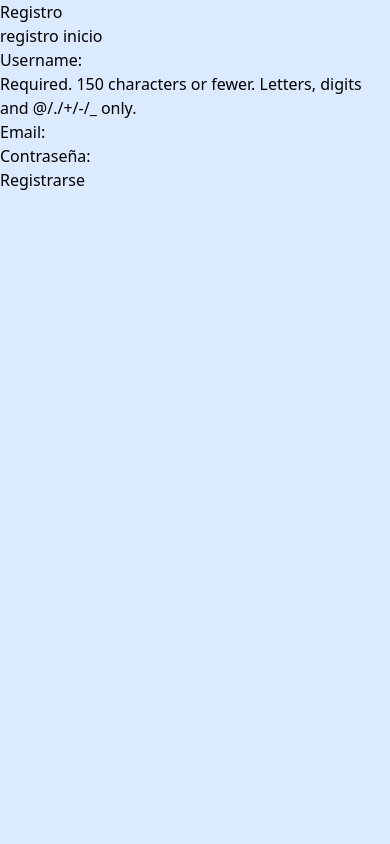
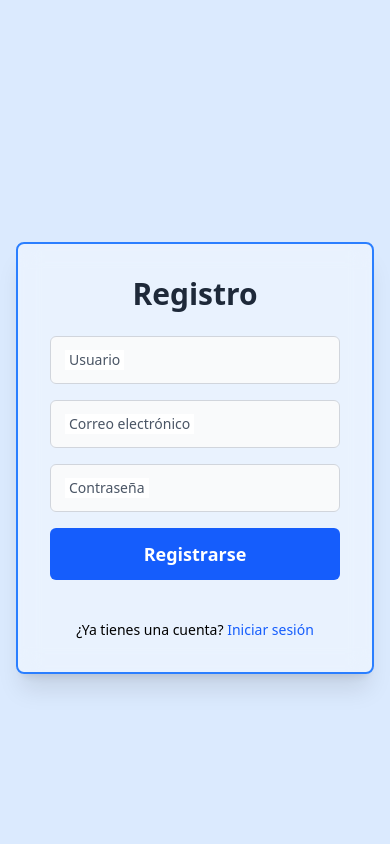
Before and after one commit to jonathan1173/really-nicaragua-2025, a Django app: page /users/register in a window 390 px wide. Shown: the part 72-916 px from the top of the page. Before the commit the page ends 262 px from the top, so only its background shows below. Run offline with Django 5.2, Linux system fonts and the light colour scheme.

```diff
--- a/page/templates/page/maps.html
+++ b/page/templates/page/maps.html
@@ -18,11 +18,10 @@
 {% render_breadcrumb %}
 
 <!-- Contenedor del mapa: ancho completo en móviles, 40% en pantallas medianas/grandes -->
-<div class="flex justify-center items-center min-h-screen py-8 px-4">
-  <div class="w-full md:w-[40%]  p-5 bg-white shadow-xl rounded-lg border border-gray-100 flex items-center justify-center flex-shrink-0">
+<div class="flex justify-center items-center min-h-screen md:py-8 md:px-4 ">
+  <div class="w-full md:w-[40%]  p-3 md:p-5 bg-white shadow-xl rounded-lg border border-gray-100 flex items-center justify-center flex-shrink-0">
     <div id="map" class="w-full h-full">
       <!-- El mapa de SimpleMaps se renderizará aquí -->
-
     </div>
   </div>
 </div>
--- a/templates/components/breadcrumb.html
+++ b/templates/components/breadcrumb.html
@@ -6,7 +6,7 @@
     {% if item.url %}
     <a href="{{ item.url }}" class="text-white font-bold text-lg">{{ item.name }}</a>
     {% if not forloop.last %}
-    <span class="text-white font-bold text-lg">&gt;</span>
+    <span class="text-white font-bold text-lg">/</span>
     {% endif %}
     {% else %}
     <span class="text-white font-bold text-lg">{{ item.name }}</span>
--- a/users/templates/users/register.html
+++ b/users/templates/users/register.html
@@ -1,20 +1,67 @@
 {% extends 'rally_nicaragua/base.html' %}
+{% load static %}
+
+{% block styles %}
+<link rel="stylesheet" href="{% static 'users/css/login.css' %}">
+{% endblock %}
+
 {% block content %}
-<h1>Registro</h1>
+<section class="flex items-center justify-center h-screen w-full p-4 box-border">
 
+  <div class="flex flex-col items-center gap-6 mt-18 p-8 w-full max-w-md rounded-lg border-2 border-blue-500 backdrop-blur-md bg-white/40 shadow-xl box-border sm:p-6">
 
-<a href="{% url 'users-register' %}">registro</a>
-<a href="{% url 'users-login' %}">inicio</a>
+    <header class="text-center w-full">
+      <h1 class="text-3xl font-semibold text-gray-800 m-0 sm:text-2xl">Registro</h1>
+    </header>
 
-{% if messages %}
-  {% for message in messages %}
-    <p style="color: red;">{{ message }}</p>
-  {% endfor %}
-{% endif %}
+    {% include 'components/alert.html' %}
 
-<form action="{% url 'users-register' %}" method="post">
-  {% csrf_token %}
-  {{ form.as_p }}
-  <button type="submit">Registrarse</button>
-</form>
+    <form method="post" class="flex flex-col gap-4 w-full">
+      {% csrf_token %}
+
+      <!-- Campo username -->
+      <div class="relative">
+        <input type="text" name="username" id="username"
+          class="peer w-full h-12 px-4 text-base bg-gray-50 text-gray-800 border border-gray-300 rounded-md box-border transition-all duration-200 ease-in-out placeholder-transparent focus:border-blue-500 focus:outline-none focus:ring-3 focus:ring-blue-200"
+          placeholder=" " required>
+        <label for="username"
+          class="absolute top-[14px] left-[15px] bg-white px-1 text-sm text-gray-600 transition-all duration-200 ease-in-out pointer-events-none z-10 peer-focus:top-[-10px] peer-focus:left-[10px] peer-focus:text-xs peer-focus:text-blue-600 peer-not-placeholder-shown:top-[-10px] peer-not-placeholder-shown:left-[10px] peer-not-placeholder-shown:text-xs peer-not-placeholder-shown:text-blue-600">
+          Usuario
+        </label>
+      </div>
+
+      <!-- Campo email -->
+      <div class="relative">
+        <input type="email" name="email" id="email"
+          class="peer w-full h-12 px-4 text-base bg-gray-50 text-gray-800 border border-gray-300 rounded-md box-border transition-all duration-200 ease-in-out placeholder-transparent focus:border-blue-500 focus:outline-none focus:ring-3 focus:ring-blue-200"
+          placeholder=" " required>
+        <label for="email"
+          class="absolute top-[14px] left-[15px] bg-white px-1 text-sm text-gray-600 transition-all duration-200 ease-in-out pointer-events-none z-10 peer-focus:top-[-10px] peer-focus:left-[10px] peer-focus:text-xs peer-focus:text-blue-600 peer-not-placeholder-shown:top-[-10px] peer-not-placeholder-shown:left-[10px] peer-not-placeholder-shown:text-xs peer-not-placeholder-shown:text-blue-600">
+          Correo electrónico
+        </label>
+      </div>
+
+      <!-- Campo contraseña -->
+      <div class="relative">
+        <input type="password" name="password1" id="password1"
+          class="peer w-full h-12 px-4 text-base bg-gray-50 text-gray-800 border border-gray-300 rounded-md box-border transition-all duration-200 ease-in-out placeholder-transparent focus:border-blue-500 focus:outline-none focus:ring-3 focus:ring-blue-200"
+          placeholder=" " required>
+        <label for="password1"
+          class="absolute top-[14px] left-[15px] bg-white px-1 text-sm text-gray-600 transition-all duration-200 ease-in-out pointer-events-none z-10 peer-focus:top-[-10px] peer-focus:left-[10px] peer-focus:text-xs peer-focus:text-blue-600 peer-not-placeholder-shown:top-[-10px] peer-not-placeholder-shown:left-[10px] peer-not-placeholder-shown:text-xs peer-not-placeholder-shown:text-blue-600">
+          Contraseña
+        </label>
+      </div>
+
+      <button type="submit"
+        class="w-full py-3 px-6 text-lg font-semibold text-white bg-blue-600 border-none rounded-md cursor-pointer box-border transition-all duration-200 ease-in-out hover:bg-blue-700 hover:-translate-y-px active:translate-y-0 sm:py-2.5 sm:px-5 sm:text-base">
+        Registrarse
+      </button>
+    </form>
+
+    <footer class="mt-4 text-center w-full text-sm">
+      <p>¿Ya tienes una cuenta? <a href="{% url 'users-login' %}" class="text-blue-600 hover:underline">Iniciar sesión</a></p>
+    </footer>
+
+  </div>
+</section>
 {% endblock %}
```
Also changed, not shown: db.sqlite3.
